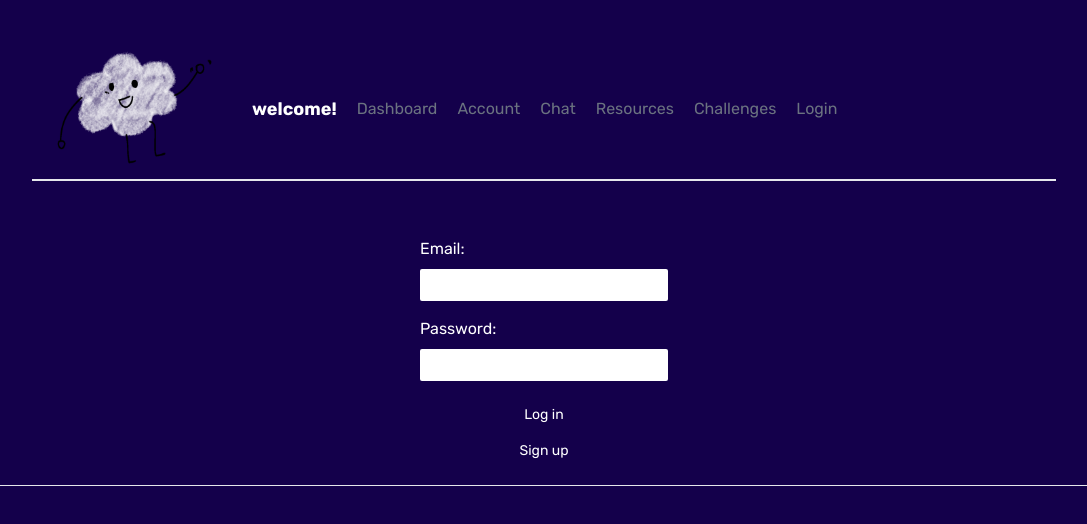
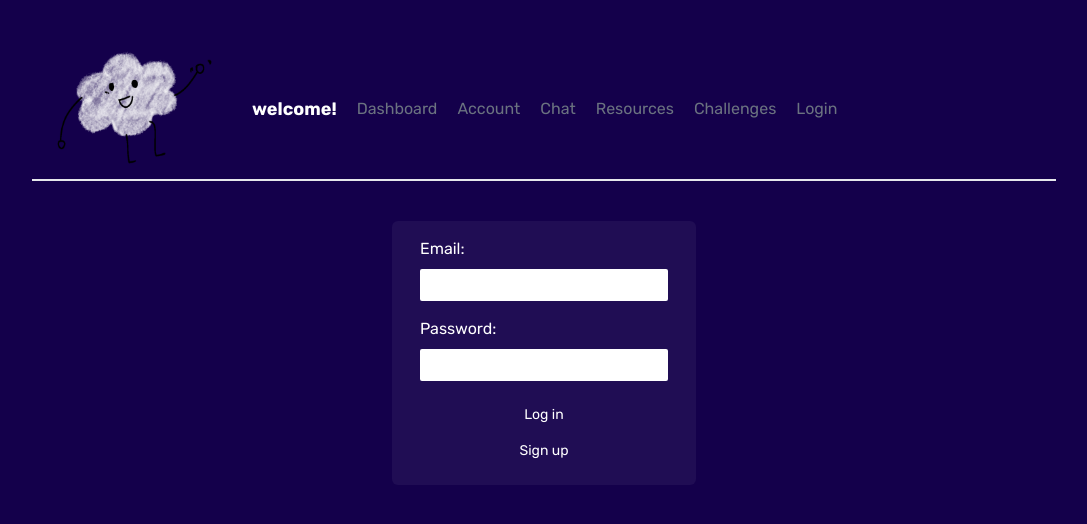
Before and after one commit to niademz/safe-space-V2.0, a Next.js app: page /login in a window 1280 px wide. Shown: the top 524 px of the page, without its empty margins (96-1183 px from the left). Built offline with nearby package versions, Linux system fonts and the light colour scheme.

Commit message:
css fully functional

```diff
--- a/package.json
+++ b/package.json
@@ -26,10 +26,11 @@
     "@types/node": "20.14.8",
     "@types/react": "18.3.3",
     "@types/react-dom": "^18",
+    "autoprefixer": "^10.4.19",
     "eslint": "^8",
     "eslint-config-next": "14.2.3",
-    "postcss": "^8",
-    "tailwindcss": "^3.4.1",
+    "postcss": "^8.4.38",
+    "tailwindcss": "^3.4.4",
     "typescript": "5.5.2"
   }
 }
--- a/src/app/layout.jsx
+++ b/src/app/layout.jsx
@@ -1,5 +1,6 @@
 import './globals.css'
 import { Rubik } from 'next/font/google'
+
 
 // components
 import Navbar from './components/Navbar'
--- a/src/app/login/page.tsx
+++ b/src/app/login/page.tsx
@@ -15,7 +15,6 @@ export default function LoginPage() {
 
 
 
-      <hr />
 
     </>
   )
--- a/src/app/page.jsx
+++ b/src/app/page.jsx
@@ -1,6 +1,7 @@
 // homepage
 import Link from 'next/link'
 import Image from 'next/image'
+
 
 export default function Home() {
   return (
@@ -9,7 +10,7 @@ export default function Home() {
 
         {/* chat room */}
         <Link href="/page1">
-          <div>
+          <div >
             <Image
               src="/images/chatRoomPic.png"
               alt="Chat Room Picture"
--- a/tailwind.config.js
+++ b/tailwind.config.js
@@ -3,13 +3,14 @@ module.exports = {
   content: [
     './pages/**/*.{js,ts,jsx,tsx,mdx}',
     './components/**/*.{js,ts,jsx,tsx,mdx}',
-    './app/**/*.{js,ts,jsx,tsx,mdx}',
+    //'./app/**/*.{js,ts,jsx,tsx,mdx}',
+    "./src/**/*.{js,ts,jsx,tsx,mdx}",
   ],
   // theme colors for the website
   theme: {
     extend: {
       colors: {
-        primary: '#FFFFFF.' //main heading colours
+        primary: '#FFFFFF', //main heading colours
       }
     },
   },
--- a/tsconfig.json
+++ b/tsconfig.json
@@ -21,6 +21,6 @@
       "@/*": ["./src/*"]
     }
   },
-  "include": ["next-env.d.ts", "**/*.ts", "**/*.tsx", ".next/types/**/*.ts", "src/middleware.js"],
+  "include": ["next-env.d.ts", "**/*.ts", "**/*.tsx", ".next/types/**/*.ts", "src/middleware.js", "src/app/page.jsx", "src/app/layout.jsx"],
   "exclude": ["node_modules"]
 }
```
Also changed, not shown: 1 other file (tests, documents, lock files or other folders).
